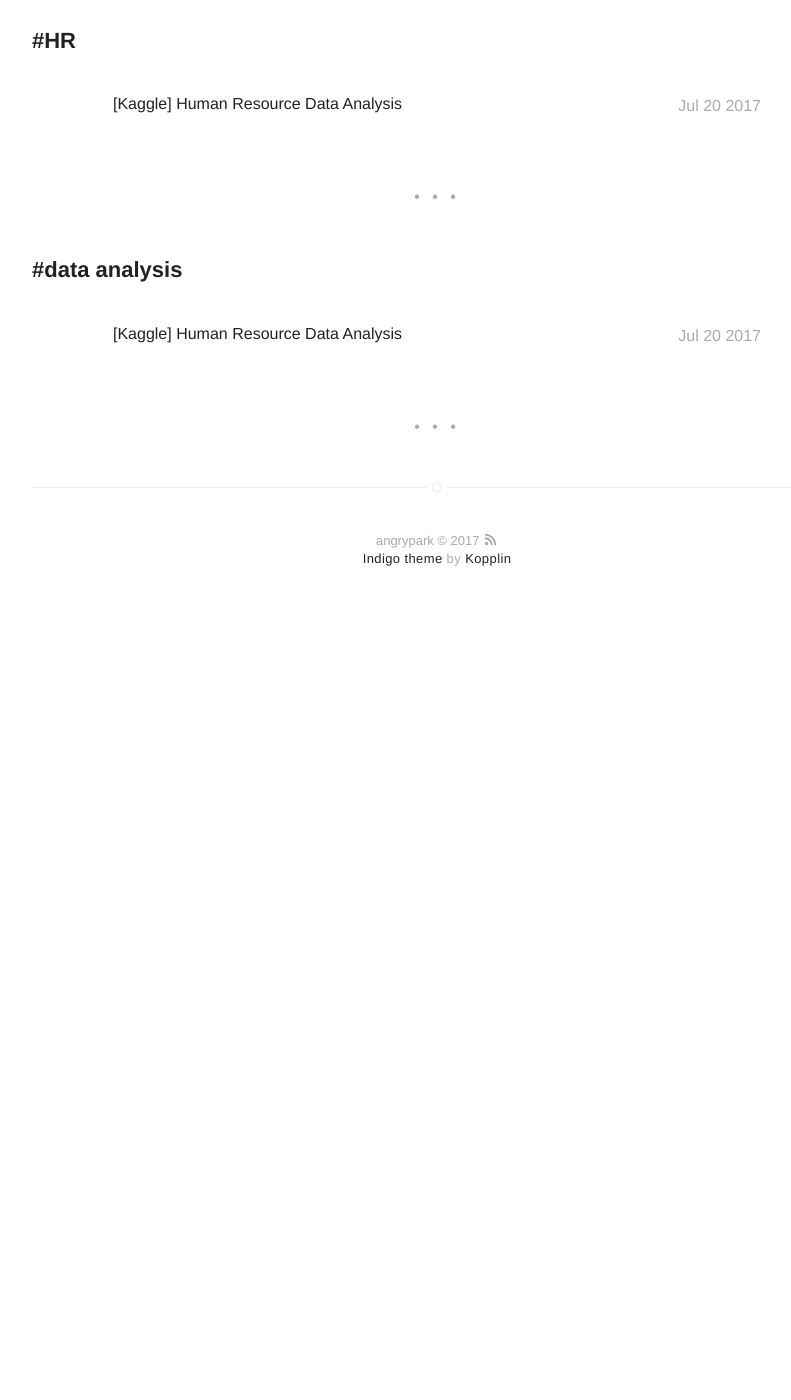
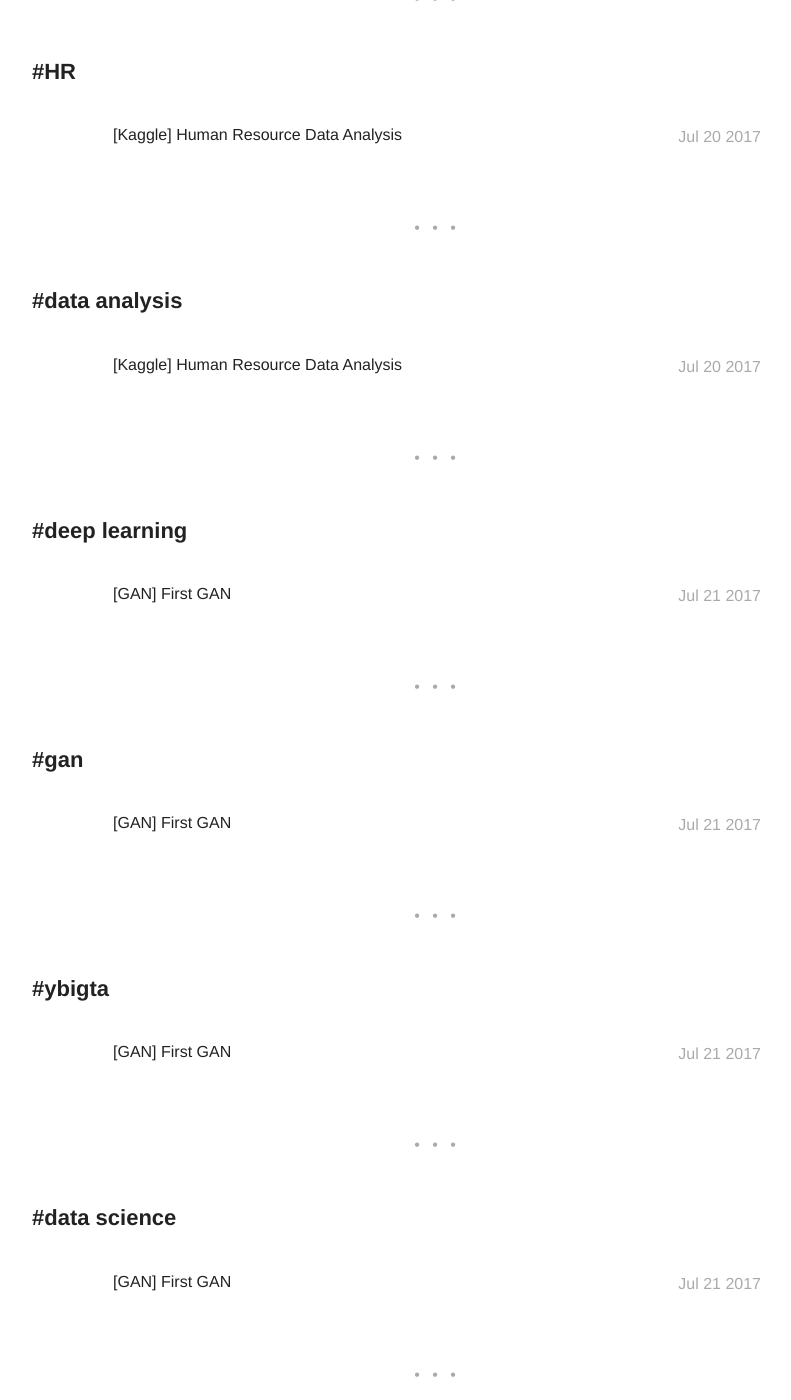
Before and after one commit to wkimdev/angrypark.github.io, a Jekyll site: the page built from tags.html, in a window 1280 px wide and 1400 px high, scrolled down 1574 px. Shown: the whole window, without its empty margins (203-994 px from the left). Built offline with Jekyll 4.4.1, drawn with Linux system fonts in a browser that asks for light colours; before the commit the page ends 2204 px from its top, so only the background shows below that; part of the change alters nothing that is shown; some of the changed text lies outside the part shown.

Commit message:
170721-first-gan-1

```diff
--- a/_config.yml
+++ b/_config.yml
@@ -64,6 +64,12 @@ authors:
         external-image: false
         picture: assets/images/profile.jpg
         twitter:
+    byunggyu:
+        name: 강병규
+        bio: YBIGTA Data Science Team
+        external-image: true
+        picture: assets/images/byunggyu.jpg
+
     jamesfoster:
         name: 박성남
         bio: 데이터 분석을 공부하는 박성남입니다.
--- /dev/null
+++ b/_posts/2017-07-21-First-GAN.markdown
@@ -0,0 +1,173 @@
+---
+title: "[GAN] First GAN"
+layout: post
+date: 2017-07-21 02:23
+image: /assets/images/170721-first-gan/background.png
+headerImage: true
+tag:
+- deep learning
+- gan
+- ybigta
+- data science
+category: blog
+author: byunggyu
+description: GAN 논문 소개
+---
+<span style="color:#7C7877; font-family: 'Apple SD Gothic Neo'; font-weight:200">
+## 요약
+
+첫 포스트에서는 내가 시도했던 방법들 중 **가장 쉽게** 깃허브 블로그를 시작할 수 있는 방법을 소개하고자 한다.
+
+**목차**
+
+- [GAN?](#gan)
+- [Before GAN](#before-gan)
+- [Adversarial Nets](#adversarial-nets)
+- [How to Train](#how-to-train)
+- [Into Deep](#into-deep)
+- [Algorithm](#algorithm)
+
+## GAN?
+GAN은 Generative Adversarial Nets를 일컫는 말이다. 2014년 Ian J. Goodfellow의 [논문](https://arxiv.org/pdf/1406.2661.pdf)에서 처음 소개되었으며 Facebook의 Yann Lecun이 최근 나온 기계학습 아이디어 중 최고라고 말하기도 했다.
+
+## Before GAN
+
+기존의 딥러닝 모델은 Discriminative model에 초점을 맞추고 있었다. Discriminative model은 흔히 생각하는 Classifier를 생각하면 된다. 이미지 분류를 생각해보자. 3차원의 데이터-픽셀의 RGB값을 신경망에 넣으면 일련의 연산을 통해 이미지가 어떤 class에 속하는지를 뱉어낸다. 즉 고차원적이고 복잡한 input을 class의 label로 매핑하는 것이 가능해진 것이다.
+
+이러한 성공이 가능했던 것은 ReLU나, backpropagation, dropout 알고리즘의 등장이 기여했다.
+하지만 Generative model은 딥러닝과 거리가 멀었다. 이는
+- Generative model에서 필요한 확률 계산의 어려움과
+- Generative model에서 ReLU를 적용하는데 어려움
+
+때문이었다.
+
+## Adversarial Nets
+
+Ian Goodfellow는 다층신경망(Multilayer Perceptron, 이하 MLP) 즉 딥러닝을 Generative model에 적용할 수 있다고 주장한다. 무작위로 만들어낸 noise를 Generative model에 전달하고, 이 값이 신경망을 거치면서, 샘플을 만들어내는 것이다.
+
+또한 위에서 언급했듯, 이미 성공적인 Deep *Discriminative* model을 함께 적용한다. 이렇게하면, 두 모델을 backpropagation과 dropout만으로 효율적으로 학습시킬 수 있게 된다.
+
+이러한 관계를 adversarial nets라고 부른다.
+
+## How to Train
+
+Goodfellow는 Generative model과 Discriminative model의 adversary한 관계에서 두 모델이 성장할 수 있다고 주장한다.
+
+- Generative model ${G}$는 데이터의 분포를 파악하고 이를 모방한다.
+- Discriminative model ${D}$는 어떠한 샘플을 보고 실제 데이터에서 그것이 나왔을 확률, 즉 ${G}$가 만들지 않았을 확률을 추정한다.
+
+Goodfellow는 둘의 관계를 이러한 비유를 통해 설명한다.
+
+- Generative model은 위조지폐범이다. 위조지폐를 만들고 들키지 않게 사용하는 것이 목적이다.
+- Discriminative model은 경찰이다. 위조지폐를 탐지하기 위해 노력한다.
+
+이 둘이 경쟁하며 서로 학습, 발전하게 되고, 결국 위조지폐와 진짜를 구분할 수 없을 때까지 학습이 진행되는 것이다.
+
+이때 ${G}$를 학습시키려면 어떻게 해야할까? ${D}$가 실수할 확률, 즉 ${G}$가 샘플을 만들었지만, 실제 데이터에서 샘플이 만들어졌다고 추정할 확률을 최대화하면 되는 것이다. 이를 minimax two-player game과 같다고 설명한다.
+
+#### What is MINIMAX?
+
+위에서 Minimax for two-player games를 최소화한다고 했다. 이때 minimax는
+
+> 추정되는 최대의 손실을 최소화하는 기법
+
+을 말한다.
+예시를 통해 조금더 자세히 알아보자.
+
+> 1943년 연합국은 일본 수송대가 병력을 실고 이동하고 있다는 정보를 입수했다. 수송대는 두가지 - 북쪽과 남쪽 루트를 선택할 수 있다. 가능한 빨리 수송대를 찾기 위해 연합국은 정찰기를 북쪽으로 보낼지 남쪽으로 보낼지를 선택해야만 한다.
+
+다음 표는 일본군과 연합국이 내릴 수 있는 결정과 각 경우에 따른 폭격의 지속시간을 나타낸 것이다.
+  <table border="0">
+  <tbody>
+    <tr>
+    <td colspan="2"><p></p></td>
+    <td colspan="2" align="center"><p></p><center>일본군의 경로</center></td>
+    </tr>
+    <tr>
+    <td colspan="2"><p></p></td>
+    <td><p>북쪽</p></td>
+    <td><p>남쪽</p></td>
+    </tr>
+    <tr>
+    <td rowspan="2"><p>연합군 정찰기</p></td>
+    <td><p>북쪽</p></td>
+    <td align="right"><p align="RIGHT">2</p></td>
+    <td align="right"><p align="RIGHT">2</p></td>
+    </tr>
+    <tr>
+    <td><p>남쪽</p></td>
+    <td align="right"><p align="RIGHT">1</p></td>
+    <td align="right"><p align="RIGHT">3</p></td>
+    </tr>
+    </tbody>
+</table>
+이 표에 따르면 일본군이 남쪽으로 가고, 연합군이 북쪽으로 정찰기를 보낸다면, 수송대가 2일 동안 폭격을 받을 것임을 나타낸다.
+
+연합군에게 최고의 결과는 정찰기를 남쪽으로 보냈을 때, 일본군 또한 남쪽으로 이동하는 경우이며, 일본군에게 최고의 결과는 수송대가 북쪽으로 이동했을때, 정찰기가 남쪽으로 갔을 때이다.
+
+가능한 최악의 결과를 최소화하기 위해, 연합군은 정찰기를 북쪽으로 보내야만 한다.
+- 이는 최소한 2일의 폭격은 보장한다
+- 또한 남쪽에 집중했을 때보다 하루 밖에 손해를 안본다.
+
+일본군 또한 비슷한 전략을 사용한다. 최악의 결과는 남쪽으로 갔을 때 3일간의 폭격이므로, 일본군 또한 북쪽으로 갈 것이다.
+
+즉 이렇게 최악의 결과를 최소화하는 것이 minimax인 것이다.
+[Reference](https://cs.stanford.edu/people/eroberts/courses/soco/projects/1998-99/game-theory/Minimax.html)
+
+## Into Deep
+
+조금 더 자세히 알아보자. ${G}$는 데이터의 분포를 모방하는 것이 목표라고 했다. 즉 어떤 데이터 ${x}$가 주어졌을 때 이 데이터 ${x}$의 분포, ${p_x}$를 모방해야하는 것이다.
+
+우선 noise variable ${z}$를 정의한다. 이때 ${z}$ 또한 어떠한 확률 분포 ${p_z}$를 따를 것이다. 이렇게 noise variable을 추출하는 것을 ${p_z(z)}$라고 할 수 있다.
+이렇게 추출한 ${z}$를 Generative model이 따르는 확률분포 ${p_g}$로 매핑할 수 있게 된다. 이 과정을 MLP로 구현한다. 즉 ${G(z;\theta_d)}$(${\theta_d}$는 MLP ${G}$의 parameter)는 ${z}$를 sample로 만드는 신경망이 되는 것이다.
+
+또 Discriminative model을 MLP로 만들 수 있다. ${D(x;\theta_d)}$라고 표현할 수 있다. 이때 위에서 ${D}$는 어떠한 sample이 실제 데이터에서 나왔을 확률을 추정한다고 했으므로 ${D}$의 output은 한개의 값, 즉 확률이 된다. 다시 말하자면 ${D(x)}$는 ${x}$가 ${p_g}$, 곧 ${G}$에서 만들어진 것이 아닌 실제 데이터에서 추출했다고 판단할 확률을 나타내는 것이다.
+
+학습과정에 대해 조금 더 자세히 알아보자. ${D}$가 실제 데이터와 ${G}$가 만든 가짜 데이터를 잘 구분하도록 학습시켜야한다. 또한 이와 동시에  $\log(1-{D(G(z))})$를 최소화하도록 훈련시킨다.
+
+이를 다르게 표현하자면 ${D}$와 ${G}$는 value function ${V(G, D)}$로 표현되는 two-player minimax game을 하는 것과 같다:$$\min_{G}\max_{D}{V(D,G)} = \mathbb{E}_{x\sim p_{data}(x)}[logD(x)] + \mathbb{E}_{z\sim p_z(z)}[log(1-D(G(z)))].\qquad(1)$$ 이다.
+
+이를 하나하나 뜯어보자.
+
+${\mathbb{E}_{x\sim p_{data}(x)}[logD(x)]}$는 실제 데이터 ${x}$를 ${D}$가 보고 실제 데이터라고 판단할 확률을 의미한다. ${D}$의 입장에서 보자면 당연히 실제 데이터를 실제 데이터라고 판단할 확률을 최대화해야한다. 반대로 ${G}$의 입장에서는 ${D}$가 실수를 하도록 해야하므로 저 확률을 최소화해야하는 것이다.
+
+$\mathbb{E}_{z\sim p_z(z)}[log(1-D(G(z)))]$은 ${G}$가 만들어낸 데이터를 ${D}$가 가짜라고 판단할 확률을 의미한다. 당연히 ${D}$의 입장에서는 이 값을 최대화해야하며 ${G}$의 입장에서는 이 값을 최소화해야하는 것이다.
+
+${G}$와 ${D}$가 충분한 시간동안 학습이 된다면 ${G}$가 실제 데이터의 분포를 따르게 할 수 있다. 이렇게 된다면 ${D(x)}$는 어떠한 데이터를 보든, $\frac{1}{2}$의 확률로 맞거나 틀릴 것이다.
+
+![training](/assets/images/170721-first-gan/training.png)
+Discriminative distribution(${D}$, 파란 점선)을 data generating distribution(검정) ${p_x}$와 generative distribution ${p_g}$(초록)에서 만들어지는 가짜를 구분하도록 학습시킨다.
+
+밑의 직선은 ${z}$가 sampling되는 정의역을 나타낸다. 위의 직선은 ${x}$ 정의역의 일부이다. ${z}$에서 ${x}$로 가는 화살표는 noise ${z}$를 ${G}$에 넣어 샘플을 만드는 과정이라고 생각할 수 있다. 이때 ${G}$가 확률분포 non-uniform ${p_g}$를 따른다는 것에 주의해야한다.
+
+${G}$는 ${p_g}$가 큰 값을 가지는 영역에서 수축하고, 작은 값을 가지는 영역에서 팽창한다.
+
+(a)수렴하기 직전의 adversarial pair, ${p_g}$와 ${p_d}$를 생각해보자. ${p_g}$는 ${p_{data}}$와 거의 유사하며, ${D}$는 거의 정확한 classifier이다.
+
+(b) k번 동안 ${D}$는 sample과 실제 데이터를 구분하도록 학습한다. 이때 ${D^*(x)}$ = $\frac {p_{data}(x)}{p_{data}(x) + p_g(x)}$로 수렴하게 된다.
+
+(c)${G}$를 학습시킨 다음, ${D}$의 gradient가 ${G(z)}$를 실제 데이터라고 분류되도록 이동시킨다.
+
+(d)충분한 학습이 진행된 다음 ${p_g = p_{data}}$이므로 더이상 학습이 진행될 수 없는 상태에 도달한다. 이후 discriminative model은 두 분포를 구분할 수 없게 된다. 따라서 ${D(x)} = \frac{1}{2}$가 된다.
+
+## Algorithm
+
+![algorithm](/assets/images/170721-first-gan/algorithm.png)
+
+> 이때 ${D}$는 식을 최대화하도록, ${G}$는 식을 최소화하도록 훈련한다는 것에 주의하자
+
+1. m개의 가짜 데이터를 ${p_z}$에서 뽑아낸다.
+2. m개의 진짜 데이터를 ${p_{data}}$에서 뽑아낸다.
+3. ${D}$를 학습시킨다.
+4. 위 과정을 k번 반복한다.
+5. m개의 가짜 데이터를 ${p_z}$에서 뽑아낸다.
+6. ${G}$를 학습시킨다.
+7. 1로 돌아간다
+
+학습과정에서 ${k}$번동안 ${D}$를 최적화하고, 이후 ${G}$를 최적화하는 과정을 한 번 시행하는 것을 반복한다. 이로 인해 ${G}$가 천천히 변화하는 동안 ${D}$가 최적의 상태를 유지하도록 한다.
+
+이때 학습 초기에 식 1은 ${G}$를 적절히 학습시킬 수 있는 gradient를 주지 못한다. ${G}$는 실제 데이터와 많은 차이가 있게 되고, ${D}$는 쉽게 sample을 구분할 수 있게 된다. 이러한 경우 $log(1-D(G(z)))$은 saturate하게 된다.
+
+<h6>saturate?</h6> 활성화 함수로 sigmoid를 가지는 아주 깊은 MLP의 경우를 생각해보자. 학습을 거치며 값들은 0이나 1에 가까워지게 되고 vanishing gradient문제가 발생하게 된다. 따라서 더이상 학습이 진행되지 않거나, 아주 느리게 진행된다. 이러한 경우를 neuron이 saturate되었다고 한다.
+
+즉 학습이 적절하게 일어나지 않을 수도 있다. 따라서 $[log(1-D(G(z)))]$를 최소화하는 대신, $log{D(G(z))}$를 최대화하도록 학습시킨다.
```
Also changed, not shown: assets/images/170721-first-gan/algorithm.png (added), assets/images/170721-first-gan/background.png (added), assets/images/170721-first-gan/training.png (added), assets/images/byunggyu.jpg (added), 1 other file.
